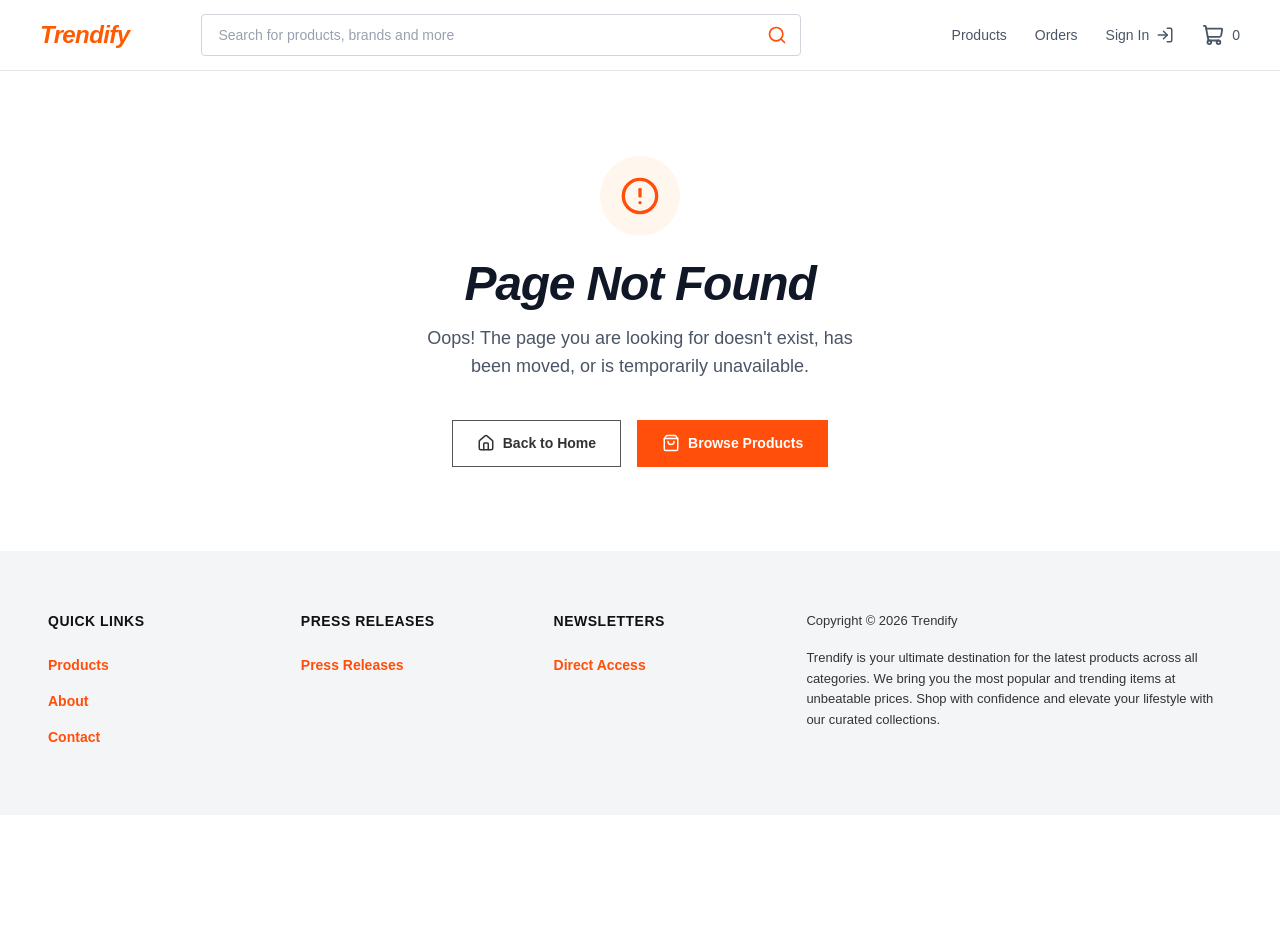
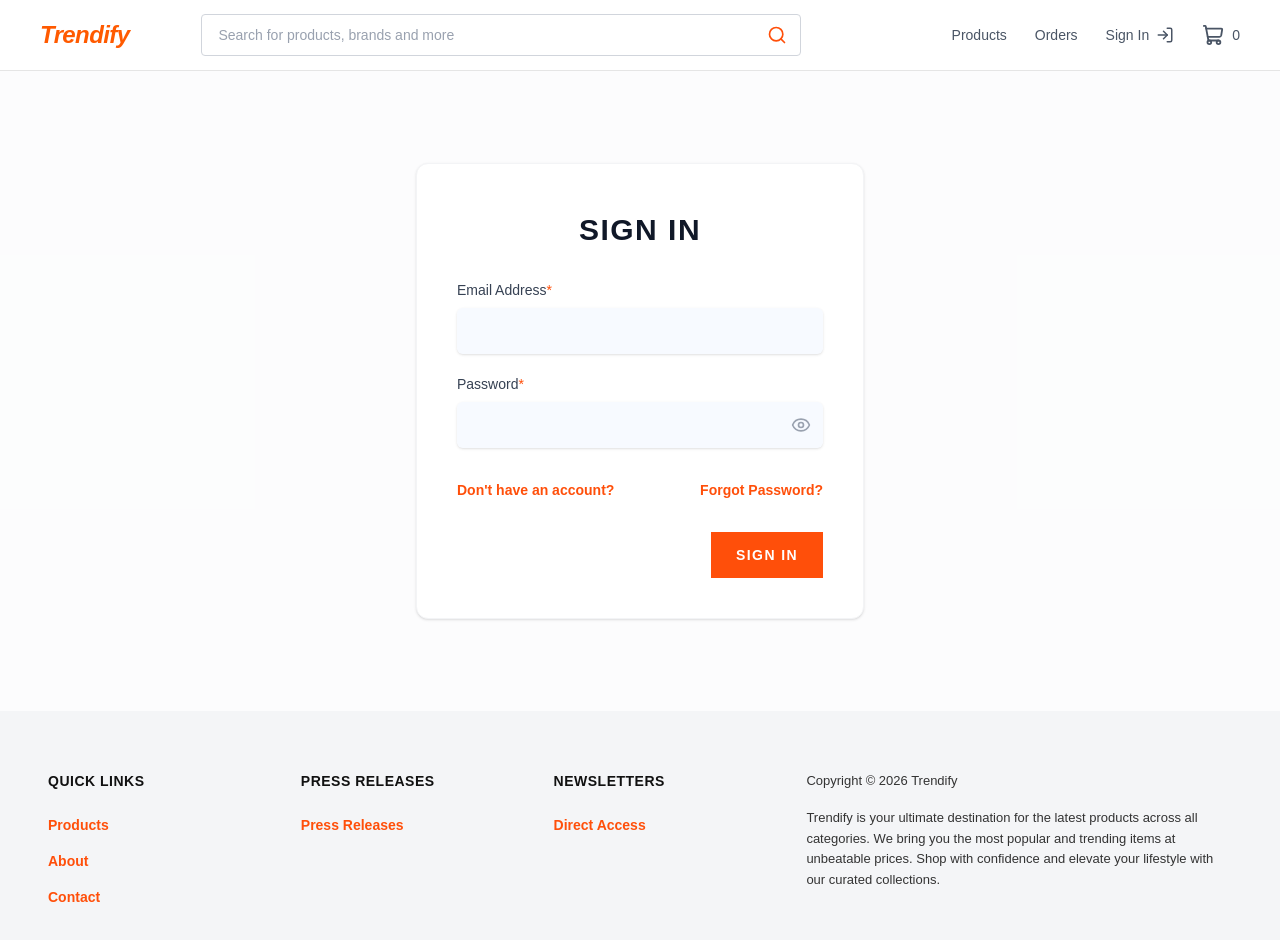
Before and after one commit to bhumika-amicus/Frontend-Ecommerce, a React (Vite) app: page /login in a window 1280 px wide. Shown: the top 940 px of the page. Before the commit the page ends 815 px from the top, so only its background shows below. Built offline with nearby package versions, Linux system fonts and the light colour scheme; no server answers.

Commit message:
feat: AuthContext and login functionality

```diff
--- a/src/App.tsx
+++ b/src/App.tsx
@@ -7,6 +7,9 @@ import Cart from './pages/Cart'
 import NotFound from './pages/NotFound'
 import SharedLayout from './components/layout/SharedLayout'
 import { CartProvider } from './contexts/CartContext'
+import { AuthProvider } from './contexts/AuthContext'
+import ProtectedRoute from './components/auth/ProtectedRoute'
+import Login from './pages/Login'
 
 const Checkout = lazy(() => import('./pages/Checkout'))
 const Assignment9 = lazy(() => import('./pages/Assignment9'))
@@ -15,6 +18,7 @@ const Assignment3 = lazy(() => import('./pages/Assignment3'))
 
 function App() {
   return (
+    <AuthProvider>
       <CartProvider>
         <CustomToaster />
         <BrowserRouter>
@@ -22,16 +26,25 @@ function App() {
             <Route element={<SharedLayout />}>
               <Route path="/" element={<Home />} />
               <Route path="/products" element={<ProductListing />} />
+              <Route path="/login" element={<Login />} />
+
+              {/* Protected Routes */}
+              <Route element={<ProtectedRoute />}>
                 <Route path="/cart" element={<Cart />} />
                 <Route path="/orders" element={<Orders />} />
                 <Route path="/checkout" element={<Checkout />} />
+              </Route>
+
+              {/* Assignment Routes */}
               <Route path="/assignment9" element={<Assignment9 />} />
               <Route path="/assignment3" element={<Assignment3 />} />
+
               <Route path="*" element={<NotFound />} />
             </Route>
           </Routes>
         </BrowserRouter>
       </CartProvider>
+    </AuthProvider>
   )
 }
 
--- /dev/null
+++ b/src/components/auth/ProtectedRoute.tsx
@@ -0,0 +1,18 @@
+import { Navigate, Outlet } from 'react-router-dom';
+import { useAuth } from '../../contexts/AuthContext';
+import type { ReactNode } from 'react';
+
+interface ProtectedRouteProps {
+  children?: ReactNode;
+  redirectTo?: string;
+}
+
+export default function ProtectedRoute({ children, redirectTo = '/login' }: ProtectedRouteProps) {
+  const { isLoggedIn } = useAuth();
+
+  if (!isLoggedIn) {
+    return <Navigate to={redirectTo} replace />;
+  }
+
+  return children ? <>{children}</> : <Outlet />;
+}
--- a/src/components/layout/Header.tsx
+++ b/src/components/layout/Header.tsx
@@ -1,8 +1,10 @@
 import { useState } from 'react'
 import { LogIn, Menu, ShoppingCart, X, Package, Store } from 'lucide-react'
-import { Link, NavLink } from 'react-router-dom'
+import { Link, NavLink, useNavigate } from 'react-router-dom'
 import ProductSearch from '../product/ProductSearch'
 import { useCart } from '../../contexts/CartContext'
+import { useAuth } from '../../contexts/AuthContext'
+import { LogOut } from 'lucide-react'
 
 const getDesktopNavClass = ({ isActive }: { isActive: boolean }) =>
   `flex items-center gap-2 text-sm font-medium transition-colors hover:text-brand-orange focus-visible:outline-none focus-visible:ring-2 focus-visible:ring-brand-orange ${isActive
@@ -27,9 +29,19 @@ const getMobileCartClass = ({ isActive }: { isActive: boolean }) =>
 
 export default function Header() {
   const { cartCount } = useCart()
+  const { isLoggedIn, logout } = useAuth()
+  const navigate = useNavigate()
   const [isMobileMenuOpen, setIsMobileMenuOpen] = useState(false)
 
   const closeMenu = () => setIsMobileMenuOpen(false)
+
+  const handleAuthAction = () => {
+    if (isLoggedIn) {
+      logout()
+    } else {
+      navigate('/login')
+    }
+  }
 
   return (
     <header className="relative w-full border-b border-[#e5e5e5] bg-white">
@@ -77,10 +89,11 @@ export default function Header() {
 
           <button
             type="button"
+            onClick={handleAuthAction}
             className="flex cursor-pointer items-center gap-1.75 border-0 bg-transparent text-sm font-medium text-gray-600 transition-colors hover:text-brand-orange focus-visible:outline-none"
           >
-            <span>Sign In</span>
-            <LogIn size={18} />
+            <span>{isLoggedIn ? 'Logout' : 'Sign In'}</span>
+            {isLoggedIn ? <LogOut size={18} /> : <LogIn size={18} />}
           </button>
 
           <NavLink to="/cart" className={getDesktopCartClass} aria-label="Shopping cart">
@@ -93,10 +106,11 @@ export default function Header() {
         <div className="flex items-center gap-4 md:hidden">
           <button
             type="button"
+            onClick={handleAuthAction}
             className="flex items-center text-gray-700 hover:text-brand-orange transition-colors focus-visible:outline-none focus-visible:ring-2 focus-visible:ring-brand-orange"
-            aria-label="Sign In"
+            aria-label={isLoggedIn ? 'Logout' : 'Sign In'}
           >
-            <LogIn size={24} />
+            {isLoggedIn ? <LogOut size={24} /> : <LogIn size={24} />}
           </button>
 
           <NavLink
--- a/src/components/product/ProductCard.tsx
+++ b/src/components/product/ProductCard.tsx
@@ -7,6 +7,9 @@ import QuantitySelector from '../cart/QuantitySelector'
 import placeholderImg from '../../assets/placeholder.jpg'
 
 import { useCart } from '../../contexts/CartContext'
+import { useAuth } from '../../contexts/AuthContext'
+import { useNavigate } from 'react-router-dom'
+import toast from 'react-hot-toast'
 
 interface ProductCardProps {
   product: Product
@@ -16,8 +19,19 @@ function ProductCard({
   product,
 }: ProductCardProps) {
   const { addToCart, addingProductId } = useCart()
+  const { isLoggedIn } = useAuth()
+  const navigate = useNavigate()
   const isAdding = addingProductId === product.id
   const [quantity, setQuantity] = useState(1)
+
+  const handleAddToCart = () => {
+    if (!isLoggedIn) {
+      toast.error('Please log in to add items to your cart.');
+      navigate('/login');
+      return;
+    }
+    addToCart(product, quantity);
+  }
 
   const formattedTotalPrice = new Intl.NumberFormat('en-IN', {
     style: 'currency',
@@ -107,7 +121,7 @@ function ProductCard({
         <Button
           variant="primary"
           className="mt-auto w-full px-3! py-2! text-sm!"
-          onClick={() => addToCart(product, quantity)}
+          onClick={handleAddToCart}
           disabled={isAdding}
         >
           {isAdding ? 'ADDING...' : 'ADD TO CART'}
--- a/src/components/ui/Button.tsx
+++ b/src/components/ui/Button.tsx
@@ -12,12 +12,13 @@ interface ButtonProps {
   disabled?: boolean
   onClick?: () => void
   className?: string
+  type?: 'button' | 'submit' | 'reset'
 }
 
-function Button({  variant = 'primary',  children,  disabled = false, onClick, className = '' }: ButtonProps) {
+function Button({  variant = 'primary',  children,  disabled = false, onClick, className = '', type = 'button' }: ButtonProps) {
   return (
     <button
-      type="button"
+      type={type}
       className={`button button-${variant} ${className}`.trim()}
       disabled={disabled}
       onClick={onClick}
--- /dev/null
+++ b/src/contexts/AuthContext.tsx
@@ -0,0 +1,75 @@
+import { createContext, useContext, useState, useEffect } from 'react';
+import type { ReactNode } from 'react';
+import { getAccessToken, clearTokens } from '../utils/token';
+import { devLogin } from '../services/auth';
+import toast from 'react-hot-toast';
+
+interface UserInfo {
+  email: string;
+}
+
+interface AuthContextType {
+  isLoggedIn: boolean;
+  user: UserInfo | null;
+  login: () => Promise<void>;
+  logout: () => void;
+}
+
+const AuthContext = createContext<AuthContextType | undefined>(undefined);
+
+export function AuthProvider({ children }: { children: ReactNode }) {
+  const [isLoggedIn, setIsLoggedIn] = useState<boolean>(!!getAccessToken());
+  const [user, setUser] = useState<UserInfo | null>(null);
+
+  useEffect(() => {
+    // Listen for the emergency logout event from our API interceptor
+    const handleForcedLogout = () => {
+      setIsLoggedIn(false);
+      setUser(null);
+      toast.error('Session expired. Please log in again.');
+    };
+
+    window.addEventListener('auth:logout', handleForcedLogout);
+    return () => window.removeEventListener('auth:logout', handleForcedLogout);
+  }, []);
+
+  const login = async () => {
+    const toastId = toast.loading('Authenticating...');
+    try {
+      // For this assignment, we use the devLogin which automatically
+      // fetches the real token using .env credentials
+      await devLogin();
+
+      setIsLoggedIn(true);
+      // Mock setting user info based on successful login
+      setUser({ email: 'shivamssrivastavaa@gmail.com' });
+
+      toast.success('Successfully logged in!', { id: toastId });
+    } catch (error) {
+      console.error('Login failed:', error);
+      toast.error('Login failed. Please try again.', { id: toastId });
+      throw error;
+    }
+  };
+
+  const logout = () => {
+    clearTokens();
+    setIsLoggedIn(false);
+    setUser(null);
+    toast.success('Successfully logged out.');
+  };
+
+  return (
+    <AuthContext.Provider value={{ isLoggedIn, user, login, logout }}>
+      {children}
+    </AuthContext.Provider>
+  );
+}
+
+export function useAuth() {
+  const context = useContext(AuthContext);
+  if (context === undefined) {
+    throw new Error('useAuth must be used within an AuthProvider');
+  }
+  return context;
+}
--- a/src/contexts/CartContext.tsx
+++ b/src/contexts/CartContext.tsx
@@ -2,7 +2,7 @@ import { createContext, useContext, useReducer, useEffect, useState, useCallback
 import type { ReactNode } from 'react';
 import toast from 'react-hot-toast';
 import { getCart, addCartItem, updateCartItem, removeCartItem } from '../services/cartApi';
-import { initializeAuth } from '../services/auth';
+import { useAuth } from './AuthContext';
 import type { CartItemDto } from '../types/CartDto';
 import type { Product } from '../types/Products';
 
@@ -97,6 +97,8 @@ const initCart = (): CartItemDto[] => {
 const CartContext = createContext<CartContextType | undefined>(undefined);
 
 export function CartProvider({ children }: { children: ReactNode }) {
+  const { isLoggedIn } = useAuth();
+
   // Initialize useReducer with the initCart function
   const [cartItems, dispatch] = useReducer(cartReducer, [], initCart);
 
@@ -116,12 +118,17 @@ export function CartProvider({ children }: { children: ReactNode }) {
 
   // 5. Background Sync: Keep local storage updated with the real database
   useEffect(() => {
+    // If not logged in, absolutely ensure the cart is empty!
+    if (!isLoggedIn) {
+      dispatch({ type: 'CLEAR_CART' });
+      return;
+    }
+
     const controller = new AbortController();
     setIsCartLoading(true);
     setCartError(null);
 
-    initializeAuth()
-      .then(() => getCart(controller.signal))
+    getCart(controller.signal)
       .then((apiCart) => {
         dispatch({ type: 'SET_CART', payload: apiCart }); // Sync background cart to reducer
       })
@@ -137,7 +144,7 @@ export function CartProvider({ children }: { children: ReactNode }) {
       });
 
     return () => controller.abort();
-  }, [refreshCount]);
+  }, [refreshCount, isLoggedIn]);
 
   const addToCart = async (product: Product, quantity: number) => {
     if (addingProductId === product.id) return;
--- /dev/null
+++ b/src/pages/Login.tsx
@@ -0,0 +1,125 @@
+import { useState } from 'react';
+import { useNavigate } from 'react-router-dom';
+import { useAuth } from '../contexts/AuthContext';
+import { Eye, EyeOff } from 'lucide-react';
+import Button from '../components/ui/Button';
+import { DEV_LOGIN_EMAIL, DEV_LOGIN_PASSWORD } from '../config';
+
+export default function Login() {
+  const navigate = useNavigate();
+  const { login, isLoggedIn } = useAuth();
+
+  const [email, setEmail] = useState(DEV_LOGIN_EMAIL || '');
+  const [password, setPassword] = useState(DEV_LOGIN_PASSWORD || '');
+  const [showPassword, setShowPassword] = useState(false);
+  const [isLoading, setIsLoading] = useState(false);
+
+  // If already logged in, redirect to home
+  if (isLoggedIn) {
+    navigate('/', { replace: true });
+    return null;
+  }
+
+  const handleSubmit = async (e: React.FormEvent) => {
+    e.preventDefault();
+    setIsLoading(true);
+    try {
+      await login();
+      navigate('/', { replace: true });
+    } catch (error) {
+      console.error('Login failed');
+    } finally {
+      setIsLoading(false);
+    }
+  };
+
+  return (
+    <div className="min-h-[80vh] flex items-center justify-center bg-gray-50/50 py-12 px-4 sm:px-6 lg:px-8">
+      <div className="max-w-md w-full space-y-8 bg-white p-10 rounded-xl shadow-sm border border-gray-100">
+
+        <div>
+          <h2 className="mt-2 text-center text-3xl font-extrabold text-gray-900 tracking-wider">
+            SIGN IN
+          </h2>
+        </div>
+
+        <form className="mt-8 space-y-6" onSubmit={handleSubmit}>
+          <div className="space-y-5">
+
+            {/* Email Field */}
+            <div>
+              <label htmlFor="email" className="block text-sm font-medium text-gray-700">
+                Email Address<span className="text-brand-orange">*</span>
+              </label>
+              <div className="mt-2">
+                <input
+                  id="email"
+                  name="email"
+                  type="email"
+                  required
+                  value={email}
+                  onChange={(e) => setEmail(e.target.value)}
+                  className="appearance-none block w-full px-4 py-3 border border-transparent bg-blue-50/50 rounded-md shadow-sm placeholder-gray-400 focus:outline-none focus:ring-brand-orange focus:border-brand-orange sm:text-sm text-gray-900 transition-colors"
+                />
+              </div>
+            </div>
+
+            {/* Password Field */}
+            <div>
+              <label htmlFor="password" className="block text-sm font-medium text-gray-700">
+                Password<span className="text-brand-orange">*</span>
+              </label>
+              <div className="mt-2 relative">
+                <input
+                  id="password"
+                  name="password"
+                  type={showPassword ? 'text' : 'password'}
+                  required
+                  value={password}
+                  onChange={(e) => setPassword(e.target.value)}
+                  className="appearance-none block w-full px-4 py-3 border border-transparent bg-blue-50/50 rounded-md shadow-sm placeholder-gray-400 focus:outline-none focus:ring-brand-orange focus:border-brand-orange sm:text-sm text-gray-900 pr-10 transition-colors"
+                />
+                <button
+                  type="button"
+                  className="absolute inset-y-0 right-0 pr-3 flex items-center text-gray-400 hover:text-gray-600 focus:outline-none"
+                  onClick={() => setShowPassword(!showPassword)}
+                >
+                  {showPassword ? (
+                    <EyeOff className="h-5 w-5" aria-hidden="true" />
+                  ) : (
+                    <Eye className="h-5 w-5" aria-hidden="true" />
+                  )}
+                </button>
+              </div>
+            </div>
+
+          </div>
+
+          {/* Links and Button Row */}
+          <div className="pt-2">
+            <div className="flex items-center justify-between text-sm font-semibold text-brand-orange mb-8">
+              <button type="button" className="hover:text-brand-orange/80 transition-colors">
+                Don't have an account?
+              </button>
+              <button type="button" className="hover:text-brand-orange/80 transition-colors">
+                Forgot Password?
+              </button>
+            </div>
+
+            <div className="flex justify-end">
+              <Button
+                type="submit"
+                variant="primary"
+                disabled={isLoading}
+                className="px-8 uppercase tracking-widest font-bold text-sm"
+              >
+                {isLoading ? 'SIGNING IN...' : 'SIGN IN'}
+              </Button>
+            </div>
+          </div>
+        </form>
+
+      </div>
+    </div>
+  );
+}
--- a/src/services/auth.ts
+++ b/src/services/auth.ts
@@ -29,7 +29,7 @@ export async function devLogin(): Promise<LoginResponseDto> {
   setAccessToken(data.token);
   setRefreshToken(data.refreshToken);
 
-  console.log('✅ Temporary Development Login Successful');
+  console.log('Temporary Development Login Successful');
 
   return data;
 }
```
Lines whose indentation alone changed are shown as unchanged.
